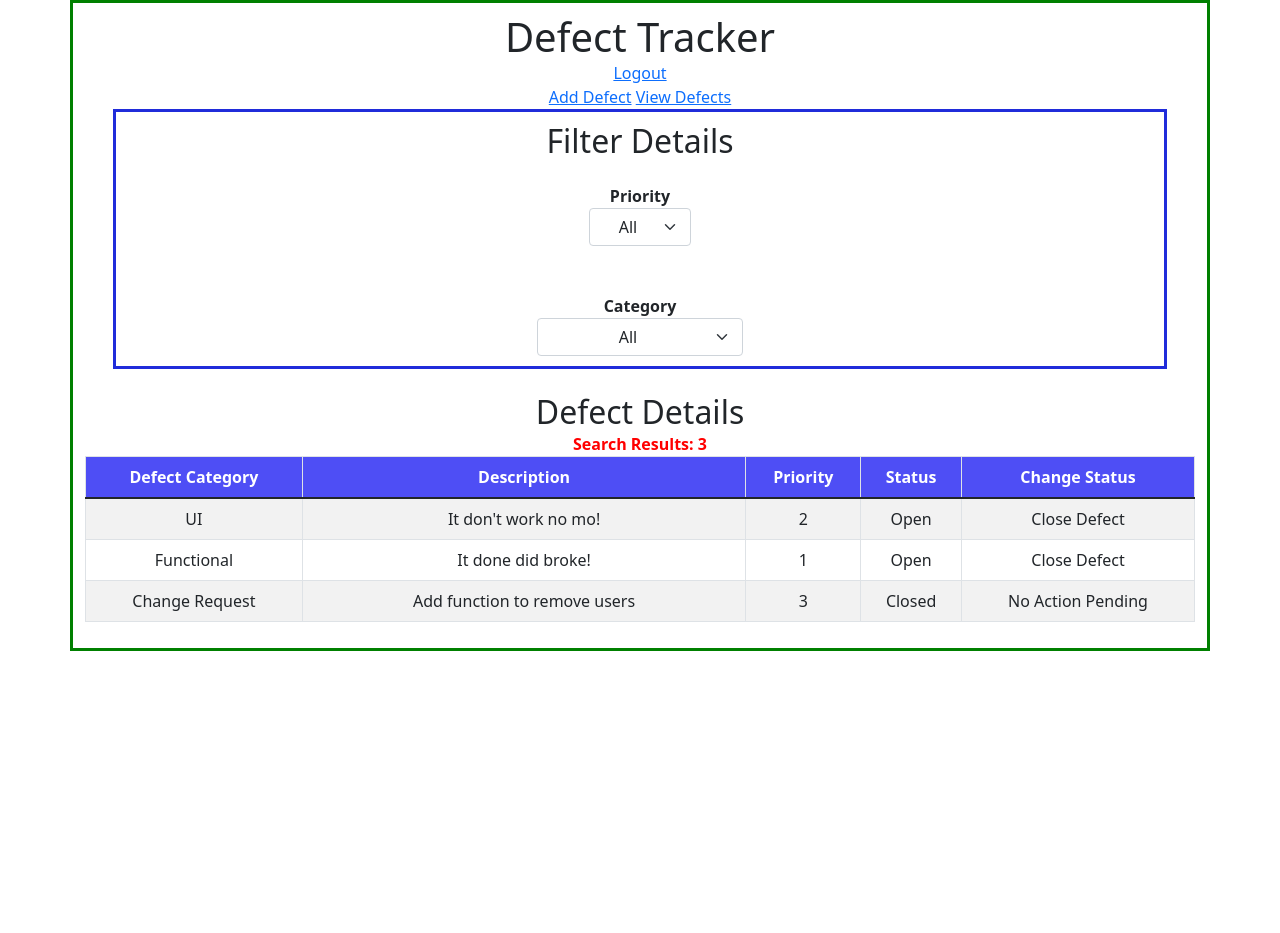
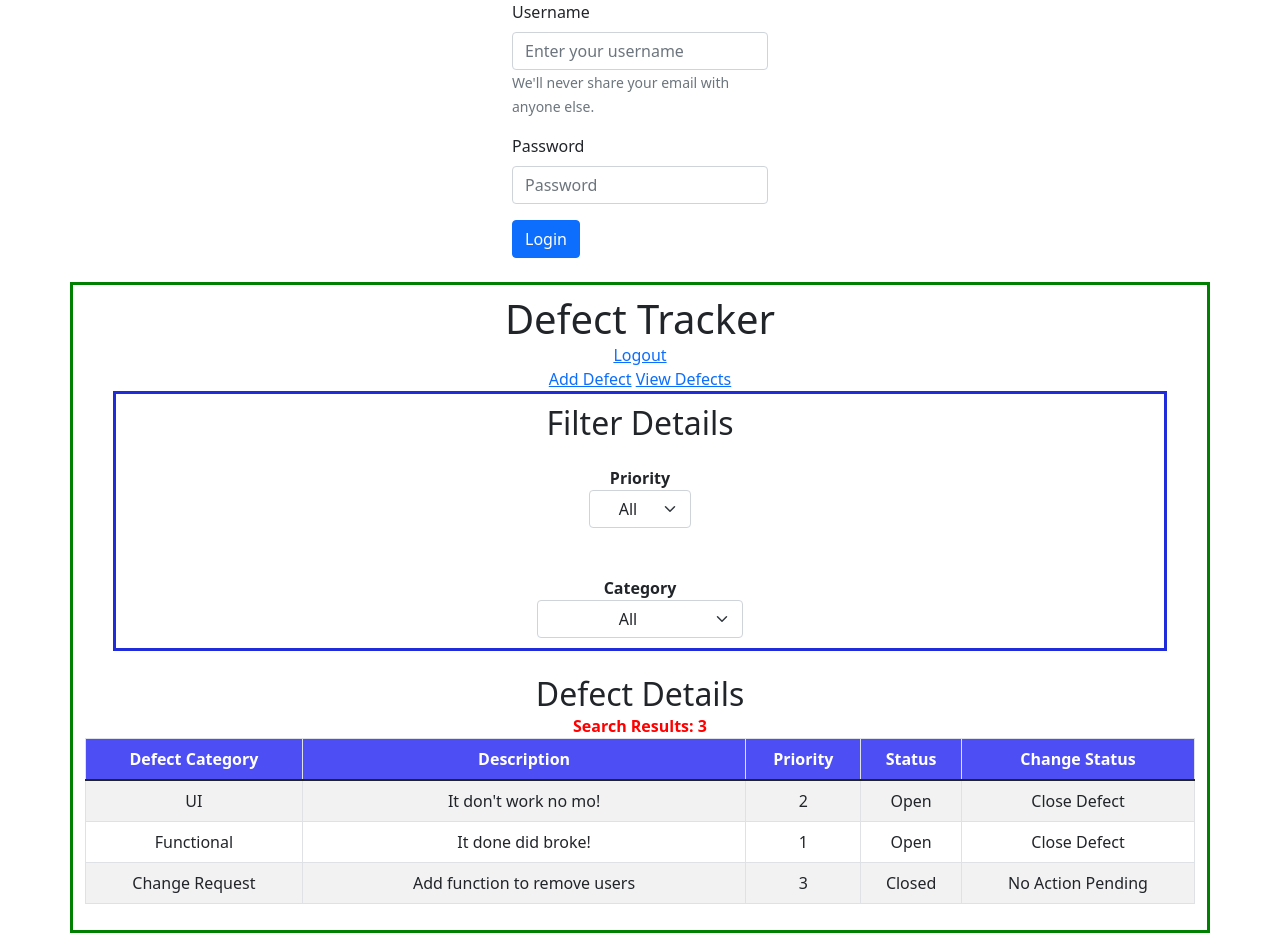
Before and after one commit to Jmetzger504/ReactJSDefectTrackerExercise, a React (Create React App) app: page / in a window 1280 px wide. Before the commit the page ends 800 px from the top, so only its background shows below. Built offline with nearby package versions, Linux system fonts and the light colour scheme.

Commit message:
Filter Details now allows the user to filter by priority code and category simultaneously!

```diff
--- a/package.json
+++ b/package.json
@@ -10,6 +10,7 @@
     "bootstrap": "^5.1.3",
     "json-server": "^0.17.0",
     "react": "^18.1.0",
+    "react-bootstrap": "^2.4.0",
     "react-dom": "^18.1.0",
     "react-scripts": "5.0.1",
     "web-vitals": "^2.1.4"
--- a/src/App.css
+++ b/src/App.css
@@ -82,3 +82,12 @@ thead {
   background-color: rgb(78, 78, 245);
   color: white;
 }
+
+#form {
+  width: 20%;
+  margin: auto;
+}
+
+#form Button {
+  margin: auto;
+}
--- a/src/App.js
+++ b/src/App.js
@@ -2,11 +2,13 @@ import logo from './logo.svg';
 import './App.css';
 import DefectTracker from './components/DefectTracker/DefectTracker';
 import 'bootstrap/dist/css/bootstrap.min.css';
+import Login from './components/Login/Login';
 function App() {
   return (
-
-    <DefectTracker></DefectTracker>
-
+    <>
+      <Login></Login>
+      <DefectTracker></DefectTracker>
+    </>
   );
 }
 
--- a/src/components/DefectTracker/DefectTracker.js
+++ b/src/components/DefectTracker/DefectTracker.js
@@ -1,5 +1,4 @@
-import React, { useInsertionEffect,useEffect,useState } from 'react';
-import PropTypes from 'prop-types';
+import React, { useEffect,useState } from 'react';
 import './DefectTracker.module.css';
 import axios from 'axios';
 
@@ -9,6 +8,19 @@ const DefectTracker = () => {
   const [defects,setDefects] = useState([
 
   ])
+
+  const [priority, setPriority] = useState('All');
+  const [category, setCategory] = useState('All');
+
+  const handlePriorityChange = (event) => {
+    setPriority(event.target.value);
+    //console.log("Priority: " + event.target.value);
+  }
+
+  const handleCategoryChange = (event) => {
+    setCategory(event.target.value);
+    //console.log("Category: " + event.target.value);
+  }
 
   useEffect(() =>{
     axios.get('defects.json')
@@ -26,7 +38,7 @@ const DefectTracker = () => {
           <h2>Filter Details</h2>
           <br/>
           <label for = "priority"><b>Priority </b></label>
-          <select name = "priority" id = "priority" class = "form-select">
+          <select onChange = {handlePriorityChange} name = "priority" id = "priority" class = "form-select">
             <option>All</option>
             <option>1</option>
             <option>2</option>
@@ -34,7 +46,7 @@ const DefectTracker = () => {
           </select>
           <br/><br/>
           <label for = "category"><b>Category </b></label>
-          <select name = "category" id = "category" class = "form-select">
+          <select onChange = {handleCategoryChange} name = "category" id = "category" class = "form-select">
             <option>All</option>
             <option>UI</option>
             <option>Functional</option>
@@ -56,13 +68,46 @@ const DefectTracker = () => {
           </thead>
           <tbody>
             {defects.map(defect => {
-              return (<tr>
-                        <td>{defect.category}</td>
-                        <td>{defect.description}</td>
-                        <td>{defect.priority}</td>
-                        <td>{defect.status}</td>
-                        <td>{defect.changeStatus}</td>
-              </tr>)
+              if(category === 'All' && priority === 'All')
+                return (
+                  <tr>
+                    <td>{defect.category}</td>
+                    <td>{defect.description}</td>
+                    <td>{defect.priority}</td>
+                    <td>{defect.status}</td>
+                    <td>{defect.changeStatus}</td>
+                  </tr>
+                )
+                else if(category === 'All' && priority == defect.priority)
+                return (
+                  <tr>
+                    <td>{defect.category}</td>
+                    <td>{defect.description}</td>
+                    <td>{defect.priority}</td>
+                    <td>{defect.status}</td>
+                    <td>{defect.changeStatus}</td>
+                  </tr>
+                )
+                else if(priority === 'All' && category === defect.category)
+                return (
+                  <tr>
+                    <td>{defect.category}</td>
+                    <td>{defect.description}</td>
+                    <td>{defect.priority}</td>
+                    <td>{defect.status}</td>
+                    <td>{defect.changeStatus}</td>
+                  </tr>
+                )
+                else if(priority == defect.priority && category === defect.category)
+                return (
+                  <tr>
+                    <td>{defect.category}</td>
+                    <td>{defect.description}</td>
+                    <td>{defect.priority}</td>
+                    <td>{defect.status}</td>
+                    <td>{defect.changeStatus}</td>
+                  </tr>
+                )
             })}
           </tbody>
         </table>
--- /dev/null
+++ b/src/components/Login/Login.js
@@ -0,0 +1,47 @@
+import {useState} from 'react';
+import PropTypes from 'prop-types';
+import styles from './Login.module.css';
+import 'bootstrap/dist/css/bootstrap.min.css';
+import {Button,Form} from 'react-bootstrap';
+
+const Login = () => {
+
+  const [isValid,setIsValid] = useState(false);
+  const [credentials,setCredentials] = useState({username: "", password: ""});
+
+  const loginChange = (event) => {
+    let tempCredentials = Object.assign({},{[event.target.name]: event.target.value})
+    setCredentials(tempCredentials);
+  }
+
+
+  return (
+    <>
+    <Form id = "form">
+      <Form.Group className="mb-3" controlId="formBasicUsername">
+        <Form.Label>Username</Form.Label>
+        <Form.Control name = "username" type="text" placeholder="Enter your username" />
+        <Form.Text className="text-muted">
+          We'll never share your email with anyone else.
+        </Form.Text>
+      </Form.Group>
+
+      <Form.Group className="mb-3" controlId="formBasicPassword">
+        <Form.Label>Password</Form.Label>
+        <Form.Control name = "password" type="password" placeholder="Password" />
+      </Form.Group>
+      <Button variant="primary" type="submit">
+        Login
+      </Button>
+    </Form>
+    <br/>
+    </>
+      )
+
+}
+
+Login.propTypes = {};
+
+Login.defaultProps = {};
+
+export default Login;
--- /dev/null
+++ b/src/components/Login/Login.module.css
@@ -0,0 +1,3 @@
+Form.Text {
+    width: '40%';
+}
```
Also changed, not shown: src/components/Login/Login.lazy.js (added, +11 -0 lines), 2 other files (tests, documents, lock files or other folders).
